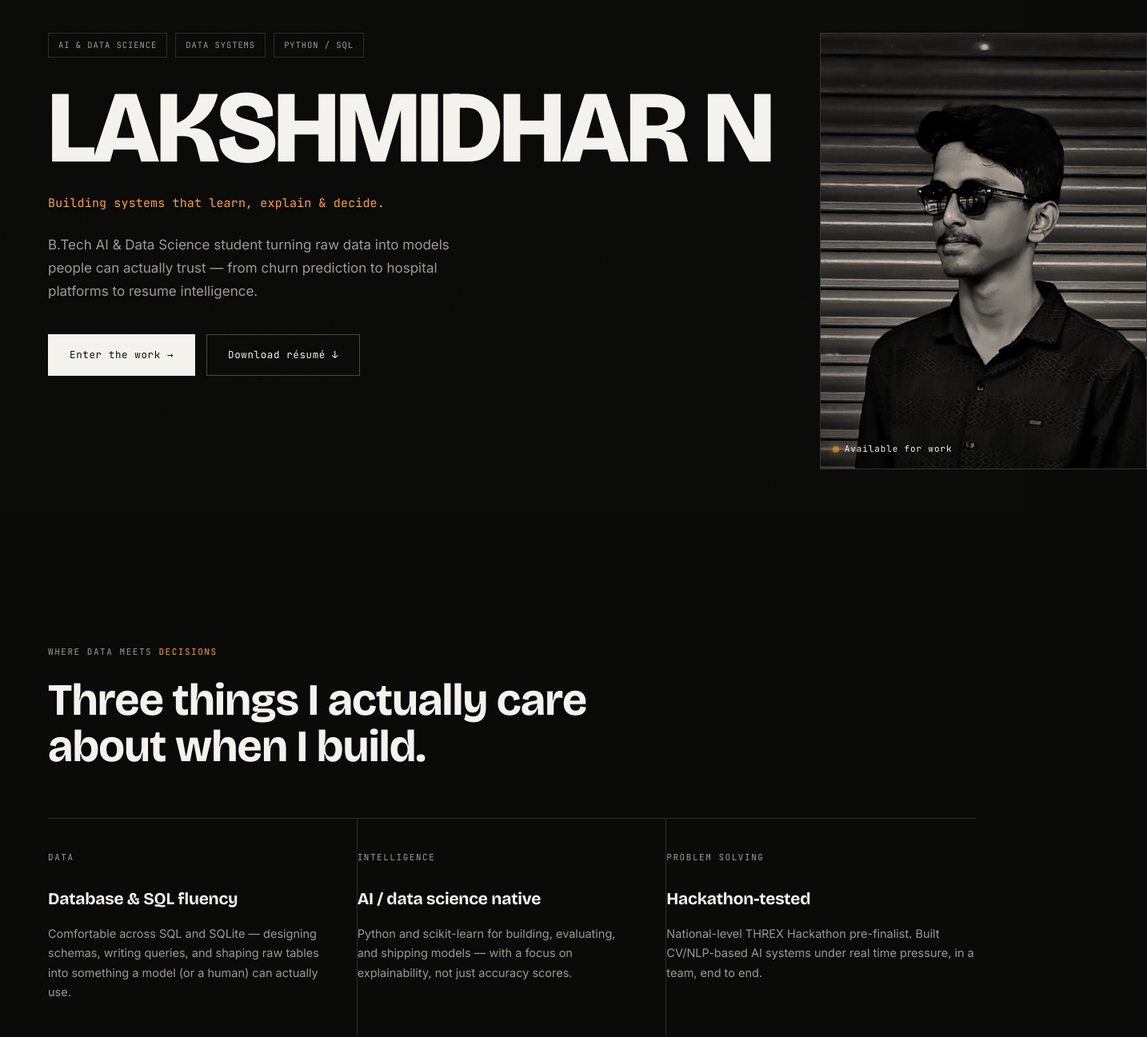
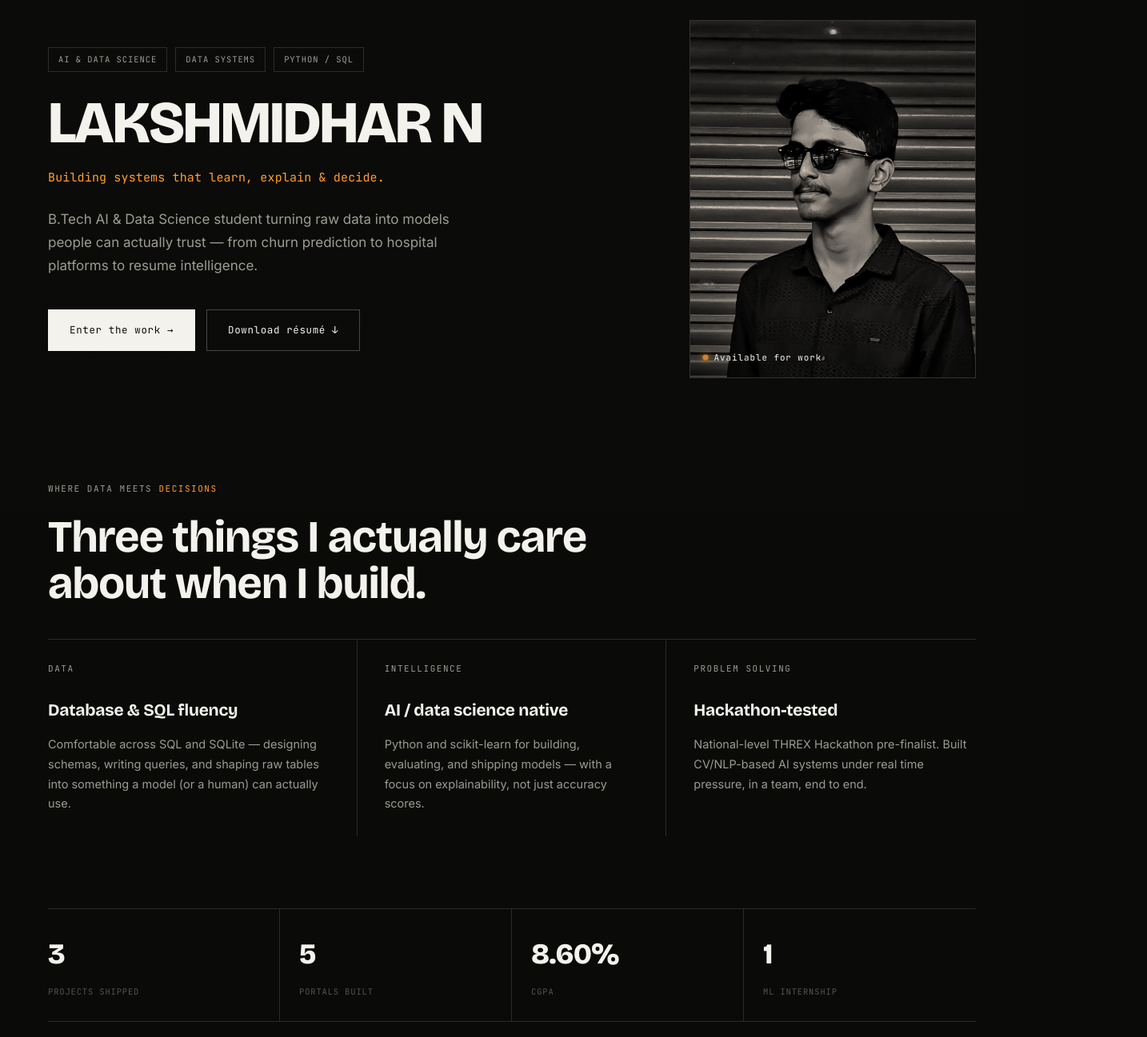
Before and after one commit to lakshmidharn2007-code/PORTFOLIO2, a plain HTML site: page index.html in a window 1280 px wide. Shown: the part 160-1457 px from the top of the page at 80% size, 1434 px wide, since content can reach past the window. Drawn offline with nearby package versions, Linux system fonts and the light colour scheme.

Commit message:
Given some updates

```diff
--- a/css/style.css
+++ b/css/style.css
@@ -147,7 +147,7 @@ body.has-cursor a, body.has-cursor button{ cursor: none; }
 
 /* ----------------------------------- layout ------------------------------- */
 .wrap{ max-width: 1240px; margin: 0 auto; padding: 0 40px; }
-section{ padding: 130px 0; position: relative; }
+section{ padding: 90px 0; position: relative; }
 .hairline{ border-top: 1px solid var(--line); }
 
 .eyebrow{
@@ -300,14 +300,18 @@ nav{
 
 /* ------------------------------------ hero ---------------------------------- */
 .hero{
-  padding-top: 56px;
-  padding-bottom: 90px;
+  padding-top: 40px;
+  padding-bottom: 40px;
 }
 .hero-grid{
   display:grid;
-  grid-template-columns: 1fr auto;
+  grid-template-columns: minmax(0, 1fr) auto;
   gap: 60px;
-  align-items: start;
+  align-items: center;
+}
+.hero-copy{
+  min-width: 0;
+  container-type: inline-size;
 }
 .tagrow{ display:flex; gap:10px; margin-bottom: 30px; flex-wrap:wrap; }
 .tag{
@@ -321,11 +325,13 @@ nav{
 .hero-name{
   font-family: var(--display);
   font-weight: 800;
-  font-size: clamp(30px, 10.5vw, 128px);
+  font-size: clamp(30px, 10cqi, 140px);
   line-height: .92;
   letter-spacing: -.03em;
   color: var(--ink);
   white-space: nowrap;
+  overflow: hidden;
+  display: block;
 }
 .hero-name .ch{ display:inline-block; }
 .hero-tag{
@@ -345,8 +351,8 @@ nav{
 
 .hero-portrait{
   position: relative;
-  width: clamp(300px, 32vw, 480px);
-  aspect-ratio: 3/4;
+  width: clamp(280px, 28vw, 400px);
+  aspect-ratio: 4/5;
   overflow:hidden;
   background: var(--bg-raise);
   border: 1px solid var(--line);
@@ -388,9 +394,10 @@ nav{
   border-top: 1px solid var(--line);
 }
 .pillar{
-  padding: 40px 34px 40px 0;
+  padding: 28px 34px;
   border-right: 1px solid var(--line);
 }
+.pillar:first-child{ padding-left:0; }
 .pillar:last-child{ border-right:none; padding-right:0; }
 .pillar .eyebrow{ margin-bottom: 26px; }
 .pillar h3{
@@ -409,8 +416,9 @@ nav{
   border-top: 1px solid var(--line);
   border-bottom: 1px solid var(--line);
 }
-.stat-box{ padding: 40px 20px 40px 0; border-right: 1px solid var(--line); }
-.stat-box:last-child{ border-right:none; }
+.stat-box{ padding: 28px 24px; border-right: 1px solid var(--line); }
+.stat-box:first-child{ padding-left:0; }
+.stat-box:last-child{ border-right:none; padding-right:0; }
 .stat-num{
   display:block;
   font-family: var(--display);
@@ -629,7 +637,7 @@ nav{
 .cert-date{ font-size: 10.5px; color: var(--ink-faint); margin-top:4px; }
 
 /* --------------------------------------------- contact page ---------------------------------- */
-.contact-hero{ padding-top: calc(var(--nav-h) + 40px); }
+.contact-hero{ padding-top: 40px; }
 .contact-headline{
   font-family: var(--display);
   font-weight: 800;
@@ -683,9 +691,9 @@ nav{
 #contactForm button{ align-self:flex-start; }
 
 /* -------------------------------------------------- footer -------------------------------------- */
-footer{ border-top: 1px solid var(--line); position:relative; z-index:1; padding-top: 90px; }
+footer{ border-top: 1px solid var(--line); position:relative; z-index:1; padding-top: 60px; }
 .footer-cta{
-  padding: 0 0 70px;
+  padding: 0 0 50px;
 }
 .footer-cta a{
   font-family: var(--display);
--- a/index.html
+++ b/index.html
@@ -85,7 +85,7 @@
 <!-- HERO -->
 <section class="hero" id="home">
   <div class="wrap hero-grid">
-    <div>
+    <div class="hero-copy">
       <div class="tagrow">
         <span class="tag">AI &amp; DATA SCIENCE</span>
         <span class="tag">DATA SYSTEMS</span>
@@ -111,7 +111,7 @@
   <div class="wrap reveal">
     <span class="eyebrow">Where data meets <em>decisions</em></span>
     <h2 class="section-title">Three things I actually care about when I build.</h2>
-    <div class="pillars" style="margin-top:60px;">
+    <div class="pillars" style="margin-top:40px;">
       <div class="pillar">
         <span class="eyebrow">Data</span>
         <h3>Database &amp; SQL fluency</h3>
@@ -132,7 +132,7 @@
 </section>
 
 <!-- STATS -->
-<section style="padding-top:0; padding-bottom:80px;">
+<section style="padding-top:0; padding-bottom:60px;">
   <div class="wrap reveal">
     <div class="stats-row">
       <div class="stat-box">
```
Also changed, not shown: about.html (+1 -1 lines), work.html (+1 -1 lines), assets/certs/cert-Mongo-07.png (added), assets/certs/cert-adv pytorch - 08.png (added), assets/certs/cert-intro to db.png (added), assets/certs/cert-version-06.png (added), contact.html (line endings or trailing spaces).
